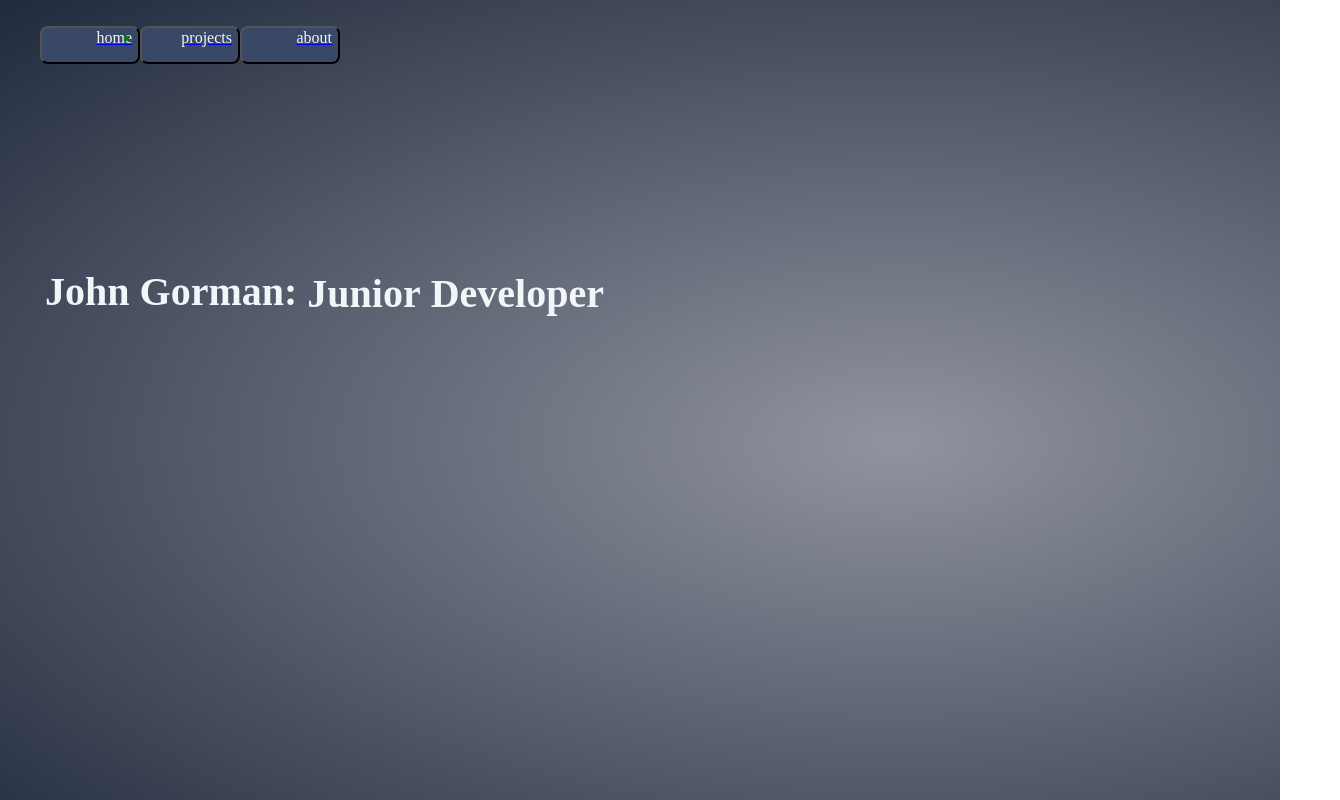
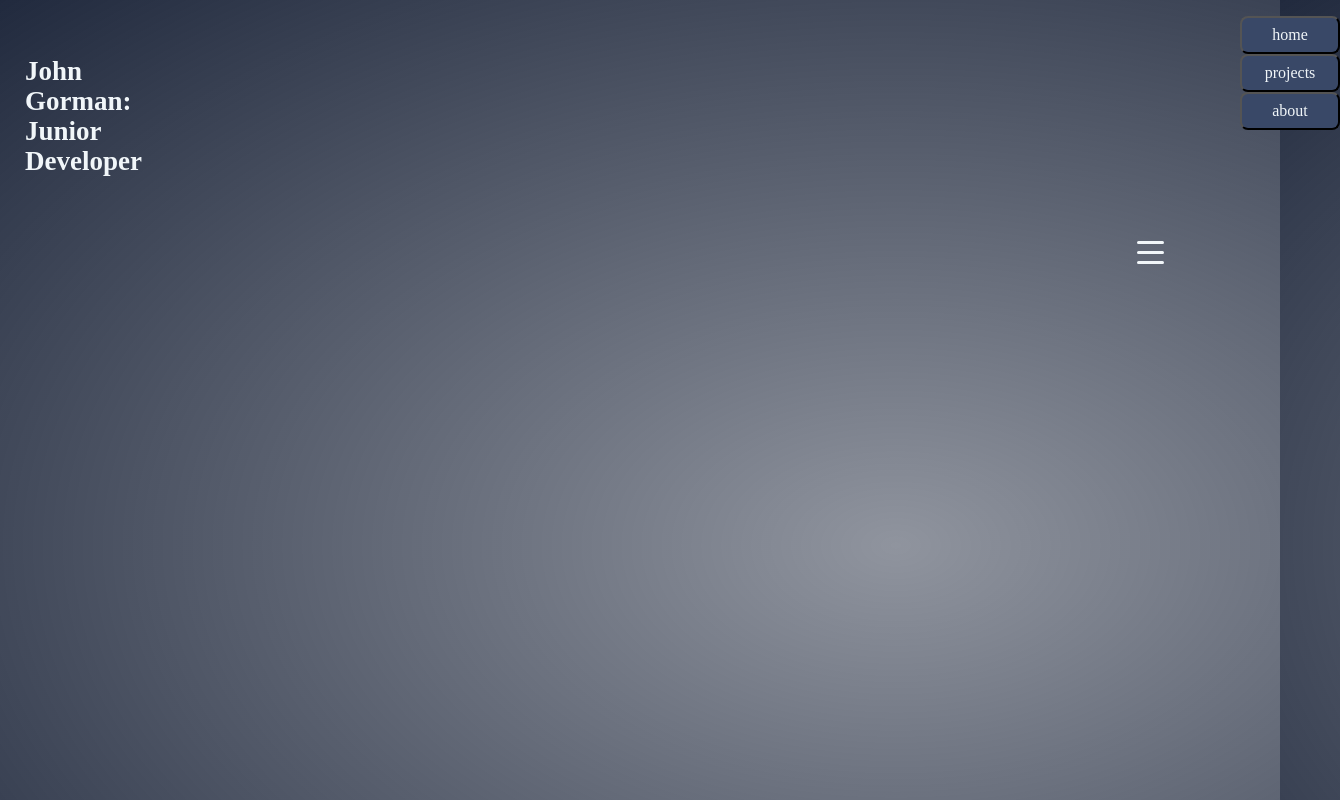
Before and after one commit to Johng117/portfolio_2.0, a React (Create React App) app in the folder client/: page / in a window 1280 px wide. Shown: the top 800 px of the page, 1340 px wide, since content can reach past the window. Built offline with nearby package versions, Linux system fonts and the light colour scheme; the HTML template or start-up script is replaced by a standard one.

Commit message:
Changes to header section of mobile view.
Updates to Header.jsx, App.jsx and Home.jsx. Altered css in _hamburger.scss, _header.scss and _name.scss, Removed _home.scss.

```diff
--- a/client/src/App.jsx
+++ b/client/src/App.jsx
@@ -5,21 +5,17 @@ import Footer from "./components/Footer/Footer.jsx";
 import Header from "./components/Header/Header.jsx";
 import Home from "./components/Home/Home.jsx";
 import NotFound from "./components/NotFound/NotFound.jsx";
-import {
-  Routes,
-  Route,
-  Outlet,
-} from "react-router-dom";
+import { Routes, Route, Outlet } from "react-router-dom";
 
 function App() {
   const animateOn = useRef(0);
 
   return (
     <div className="App">
-      <Header />
+      <Header animateOn={animateOn} />
       <Routes>
         <Route path="/" element={<Layout />}>
-          <Route index element={<Home animateOn={animateOn} />} />
+          <Route index element={<Home />} />
           <Route path="projects" element={<Projects />} />
           <Route path="about" element={<About />} />
           <Route path="*" element={<NotFound />} />
--- a/client/src/components/Header/Header.jsx
+++ b/client/src/components/Header/Header.jsx
@@ -1,11 +1,10 @@
 import { useState } from "react";
-import { Link } from "react-router-dom";
-import Logo from "../Logo/Logo";
 import Hamburger from "../Hamburger/Hamburger";
 import MenuMobile from "../Menu-Mobile/MenuMobile";
 import MenuFull from "../Menu-Full/MenuFull";
+import Name from "../Name/Name";
 
-const Header = () => {
+const Header = ( { animateOn }) => {
   const [openMobMenu, setOpenMobMenu] = useState(false);
   const [isHamOpen, setIsHamOpen] = useState(false);
   const menuArray = ["/", "projects", "about"];
@@ -24,7 +23,7 @@ const Header = () => {
 
   return (
     <section className="header-section">
-      <Logo />
+      <Name animateOn={animateOn} />
       <MenuFull
         menuArray={menuArray}
         handlePageMenuClick={handlePageMenuClick}
--- a/client/src/components/Home/Home.jsx
+++ b/client/src/components/Home/Home.jsx
@@ -1,9 +1,8 @@
-import Name from "../Name/Name";
 
-const Home = ({ animateOn }) => {
+
+const Home = () => {
   return (
     <section className="home-section">
-      <Name animateOn={animateOn} />
       <div className="socials">
         <a href="https://www.linkedin.com/in/john-gorman-a81069152/">
           {/* <img></img> */}
--- a/client/src/components/Menu-Full/MenuFull.jsx
+++ b/client/src/components/Menu-Full/MenuFull.jsx
@@ -1,9 +1,9 @@
 import { Link } from "react-router-dom";
 
-const MenuFull = ({ menuArray, handlePageMenuClick }) => {
+const MenuFull = ({ menuArray }) => {
   return (
     <section className="page-menu-container">
-      <ul className="menu-list">
+      <ul className="menu-list" >
         {menuArray.map((item, index) => {
           return (
             <li key={index}>
--- a/client/src/styles/_hamburger.scss
+++ b/client/src/styles/_hamburger.scss
@@ -6,6 +6,7 @@
   margin: 5px;
   display: flex;
   justify-content: center;
+  justify-self: end;
 }
 .hamburger-icon-closed {
   position: relative;
--- a/client/src/styles/_header.scss
+++ b/client/src/styles/_header.scss
@@ -1,54 +1,15 @@
 .header-section {
   height: auto;
   width: 100%;
-  color: green;
   display: grid;
-  grid-template-columns: 70% 30%;
-  top: 10px;
-  position: absolute;
+  grid-template-columns: 1fr 80px;
 
-
+  li {
+    list-style-type: none;
+  }
   .hamburger-container {
-    display: flex;
-    justify-content: center;
-    padding-top: 15px;
-  }
-
-  .page-menu-container {
-    display: flex;
-    font-family: "Bungee Hairline";
-
-    .page-menu-item {
-      display: flex;
-      justify-content: center;
-      align-self: center;
-      height: 80%;
-
-      .home,
-      .projects,
-      .about {
-        display: flex;
-        justify-content: center;
-        align-items: center;
-        width: 150px;
-        border-radius: 15px;
-        text-align: center;
-        color: $light-color;
-        background: $secondary-transparent;
-        transition: background 1s;
-        transition: color 0.1s;
-        margin: 0;
-
-        &:hover {
-          cursor: pointer;
-          color: $primary-color-hover;
-          background: $hover-color;
-          font-weight: bold;
-
-          // box-shadow: 2px 2px 3px 1px white, -2px 2px 3px white, 2px -2px 3px white, -2px -2px 3px white;
-        }
-      }
-    }
+    display: grid;
+    padding: 25px 20px 0px 0px;
   }
 }
 
@@ -69,3 +30,127 @@
 .menu-mobile-open h5:hover {
   cursor: pointer;
 }
+
+// @media only screen and (min-width: 770px) {
+//   .header-section {
+//     display: grid;
+//     grid-template-columns: 100px 1fr;
+
+//     .page-menu-container {
+//       grid-row-start: 2;
+//       display: grid;
+//       grid-template-columns: repeat(4, 1fr);
+//       text-align: center;
+
+//       .page-menu-item {
+//         width: 75%;
+//       }
+
+//       :first-child {
+//         justify-self: end;
+//         display: flex;
+//         justify-content: flex-end;
+//       }
+//       :nth-child(2) {
+//         justify-self: center;
+//       }
+//       :nth-child(3) {
+//         display: flex;
+//         justify-content: flex-start;
+//       }
+//     }
+
+//     .hamburger-container,
+//     .menu-mobile-open {
+//       display: none;
+//     }
+//   }
+
+//   .home-section,
+//   .projects-section,
+//   .about-section,
+//   .footer-section {
+//     margin-top: 100px;
+//   }
+
+//   .home-section {
+//     .name-role-container {
+//       flex-direction: row;
+//       align-items: center;
+//       width: 90%;
+//       position: absolute;
+//       top: 250px;
+//       height: 60px;
+//       margin-left: 15px;
+
+//       .role,
+//       .name {
+//         padding-left: 10px;
+//         line-height: 60px;
+//         padding-top: 20px;
+//       }
+
+//       .role {
+//         padding-top: 24px;
+//       }
+
+//       :nth-child(2) {
+//         padding-left: 0px;
+//       }
+//       .letter,
+//       .letter-role,
+//       .under {
+//         font-size: $title-text-size-full;
+//       }
+
+//       .static-content {
+//         display: flex;
+//         flex-direction: row;
+//         gap: 10px;
+//         padding-left: 27px;
+
+//         .static-name,
+//         .static-role {
+//           font-size: $title-text-size-full;
+//           margin: 0;
+//           line-height: 60px;
+//         }
+//         .static-name {
+//           font-family: "Bungee";
+//         }
+//         .static-role {
+//           font-family: "Bungee Hairline";
+//         }
+//       }
+//     }
+//   }
+
+//   .projects-section {
+//     .mob-cards {
+//       display: none;
+//     }
+//   }
+// }
+
+@media only screen and (max-width: 770px) {
+  .header-section {
+    display: grid;
+    grid-template-columns: 100px, 1fr;
+    .name-role-container {
+      .under {
+        position: absolute;
+        top: 10px;
+      }
+    }
+
+    .page-menu-container {
+      display: none;
+    }
+  }
+  .projects-section {
+    height: auto;
+    .desktop-cards {
+      display: none;
+    }
+  }
+}
--- a/client/src/styles/_home.scss
+++ b/client/src/styles/_name.scss
@@ -1,7 +1,7 @@
 .name-role-container {
     display: flex;
     flex-direction: column;
-    padding: 10px;
+    padding: 25px 10px 10px 25px;
 
     .under {
       font-size: $title-text-size;
--- a/client/src/styles/index.css
+++ b/client/src/styles/index.css
@@ -5,6 +5,7 @@
   margin: 5px;
   display: flex;
   justify-content: center;
+  justify-self: end;
 }
 
 .hamburger-icon-closed {
@@ -59,49 +60,15 @@
 .header-section {
   height: auto;
   width: 100%;
-  color: green;
   display: grid;
-  grid-template-columns: 70% 30%;
-  top: 10px;
-  position: absolute;
+  grid-template-columns: 1fr 80px;
+}
+.header-section li {
+  list-style-type: none;
 }
 .header-section .hamburger-container {
-  display: flex;
-  justify-content: center;
-  padding-top: 15px;
-}
-.header-section .page-menu-container {
-  display: flex;
-  font-family: "Bungee Hairline";
-}
-.header-section .page-menu-container .page-menu-item {
-  display: flex;
-  justify-content: center;
-  align-self: center;
-  height: 80%;
-}
-.header-section .page-menu-container .page-menu-item .home,
-.header-section .page-menu-container .page-menu-item .projects,
-.header-section .page-menu-container .page-menu-item .about {
-  display: flex;
-  justify-content: center;
-  align-items: center;
-  width: 150px;
-  border-radius: 15px;
-  text-align: center;
-  color: #F1F6F9;
-  background: rgba(57, 72, 103, 0.1450980392);
-  transition: background 1s;
-  transition: color 0.1s;
-  margin: 0;
-}
-.header-section .page-menu-container .page-menu-item .home:hover,
-.header-section .page-menu-container .page-menu-item .projects:hover,
-.header-section .page-menu-container .page-menu-item .about:hover {
-  cursor: pointer;
-  color: #212a3e;
-  background: #9BA4B5;
-  font-weight: bold;
+  display: grid;
+  padding: 25px 20px 0px 0px;
 }
 
 .menu-mobile-open {
@@ -122,6 +89,25 @@
   cursor: pointer;
 }
 
+@media only screen and (max-width: 770px) {
+  .header-section {
+    display: grid;
+    grid-template-columns: 100px, 1fr;
+  }
+  .header-section .name-role-container .under {
+    position: absolute;
+    top: 10px;
+  }
+  .header-section .page-menu-container {
+    display: none;
+  }
+  .projects-section {
+    height: auto;
+  }
+  .projects-section .desktop-cards {
+    display: none;
+  }
+}
 .about-section {
   padding: 75px;
   display: grid;
@@ -278,7 +264,7 @@ button {
 .name-role-container {
   display: flex;
   flex-direction: column;
-  padding: 10px;
+  padding: 25px 10px 10px 25px;
 }
 .name-role-container .under {
   font-size: 27px;
@@ -367,104 +353,4 @@ body {
   color: #F1F6F9;
 }
 
-@media only screen and (min-width: 770px) {
-  .header-section {
-    display: grid;
-    grid-template-columns: 100px 1fr;
-  }
-  .header-section .page-menu-container {
-    grid-row-start: 2;
-    display: grid;
-    grid-template-columns: repeat(4, 1fr);
-    text-align: center;
-  }
-  .header-section .page-menu-container .page-menu-item {
-    width: 75%;
-  }
-  .header-section .page-menu-container :first-child {
-    justify-self: end;
-    display: flex;
-    justify-content: flex-end;
-  }
-  .header-section .page-menu-container :nth-child(2) {
-    justify-self: center;
-  }
-  .header-section .page-menu-container :nth-child(3) {
-    display: flex;
-    justify-content: flex-start;
-  }
-  .header-section .hamburger-container,
-  .header-section .menu-mobile-open {
-    display: none;
-  }
-  .home-section,
-  .projects-section,
-  .about-section,
-  .footer-section {
-    margin-top: 100px;
-  }
-  .home-section .name-role-container {
-    flex-direction: row;
-    align-items: center;
-    width: 90%;
-    position: absolute;
-    top: 250px;
-    height: 60px;
-    margin-left: 15px;
-  }
-  .home-section .name-role-container .role,
-  .home-section .name-role-container .name {
-    padding-left: 10px;
-    line-height: 60px;
-    padding-top: 20px;
-  }
-  .home-section .name-role-container .role {
-    padding-top: 24px;
-  }
-  .home-section .name-role-container :nth-child(2) {
-    padding-left: 0px;
-  }
-  .home-section .name-role-container .letter,
-  .home-section .name-role-container .letter-role,
-  .home-section .name-role-container .under {
-    font-size: 40px;
-  }
-  .home-section .name-role-container .static-content {
-    display: flex;
-    flex-direction: row;
-    gap: 10px;
-    padding-left: 27px;
-  }
-  .home-section .name-role-container .static-content .static-name,
-  .home-section .name-role-container .static-content .static-role {
-    font-size: 40px;
-    margin: 0;
-    line-height: 60px;
-  }
-  .home-section .name-role-container .static-content .static-name {
-    font-family: "Bungee";
-  }
-  .home-section .name-role-container .static-content .static-role {
-    font-family: "Bungee Hairline";
-  }
-  .projects-section .mob-cards {
-    display: none;
-  }
-}
-@media only screen and (max-width: 770px) {
-  .header-section .name-role-container .under {
-    position: absolute;
-    top: 10px;
-  }
-  .header-section .page-menu-container {
-    display: none;
-  }
-  .projects-section {
-    height: auto;
-  }
-  .projects-section .desktop-cards {
-    display: none;
-  }
-}
-
 /*# sourceMappingURL=index.css.map */
--- a/client/src/styles/index.scss
+++ b/client/src/styles/index.scss
@@ -4,8 +4,8 @@
 @import "./_about.scss";
 @import "./_buttons.scss";
 @import "./_projects.scss";
-@import "./home.scss";
-@import "./not-found.scss";
+@import "./_name.scss";
+@import "./_not-found.scss";
 
 body {
   height: 100%;
@@ -27,125 +27,3 @@ body {
 .home-section {
   color: $light-color;
 }
-
-@media only screen and (min-width: 770px) {
-  .header-section {
-    display: grid;
-    grid-template-columns: 100px 1fr;
-
-    .page-menu-container {
-      grid-row-start: 2;
-      display: grid;
-      grid-template-columns: repeat(4, 1fr);
-      text-align: center;
-
-      .page-menu-item {
-        width: 75%;
-      }
-
-      :first-child {
-        justify-self: end;
-        display: flex;
-        justify-content: flex-end;
-      }
-      :nth-child(2) {
-        justify-self: center;
-      }
-      :nth-child(3) {
-        display: flex;
-        justify-content: flex-start;
-      }
-    }
-
-    .hamburger-container,
-    .menu-mobile-open {
-      display: none;
-    }
-  }
-
-  .home-section,
-  .projects-section,
-  .about-section,
-  .footer-section {
-    margin-top: 100px;
-  }
-
-  .home-section {
-    .name-role-container {
-      flex-direction: row;
-      align-items: center;
-      width: 90%;
-      position: absolute;
-      top: 250px;
-      height: 60px;
-      margin-left: 15px;
-
-      .role,
-      .name {
-        padding-left: 10px;
-        line-height: 60px;
-        padding-top: 20px;
-      }
-
-      .role {
-        padding-top: 24px;
-      }
-
-      :nth-child(2) {
-        padding-left: 0px;
-      }
-      .letter,
-      .letter-role,
-      .under {
-        font-size: $title-text-size-full;
-      }
-
-      .static-content {
-        display: flex;
-        flex-direction: row;
-        gap: 10px;
-        padding-left: 27px;
-
-        .static-name,
-        .static-role {
-          font-size: $title-text-size-full;
-          margin: 0;
-          line-height: 60px;
-        }
-        .static-name {
-          font-family: "Bungee";
-        }
-        .static-role {
-          font-family: "Bungee Hairline";
-        }
-      }
-    }
-  }
-
-  .projects-section {
-    .mob-cards {
-      display: none;
-    }
-  }
-}
-
-@media only screen and (max-width: 770px) {
-  .header-section {
-    .name-role-container {
-      .under {
-        position: absolute;
-        top: 10px;
-      }
-    }
-
-    .page-menu-container {
-      display: none;
-    }
-  }
-  .projects-section {
-    height: auto;
-    .desktop-cards {
-      display: none;
-    }
-  }
-}
```
Also changed, not shown: client/src/components/Menu-Mobile/MobMenuItem.jsx (+6 -4 lines), 1 other file (tests, documents, lock files or other folders).
